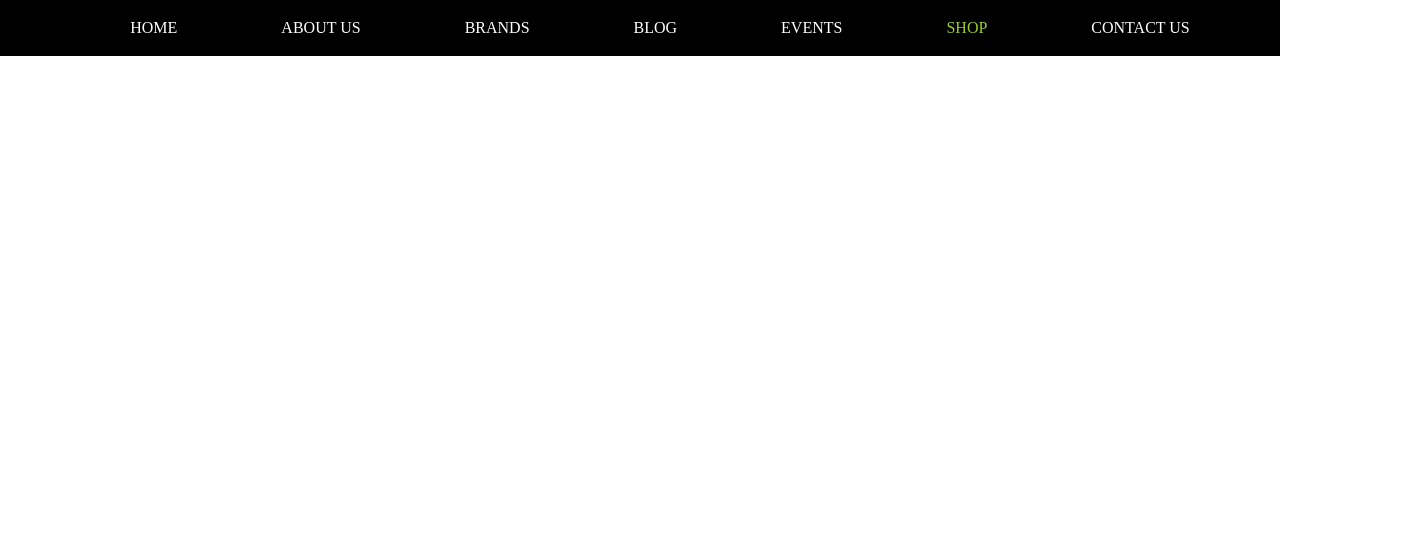
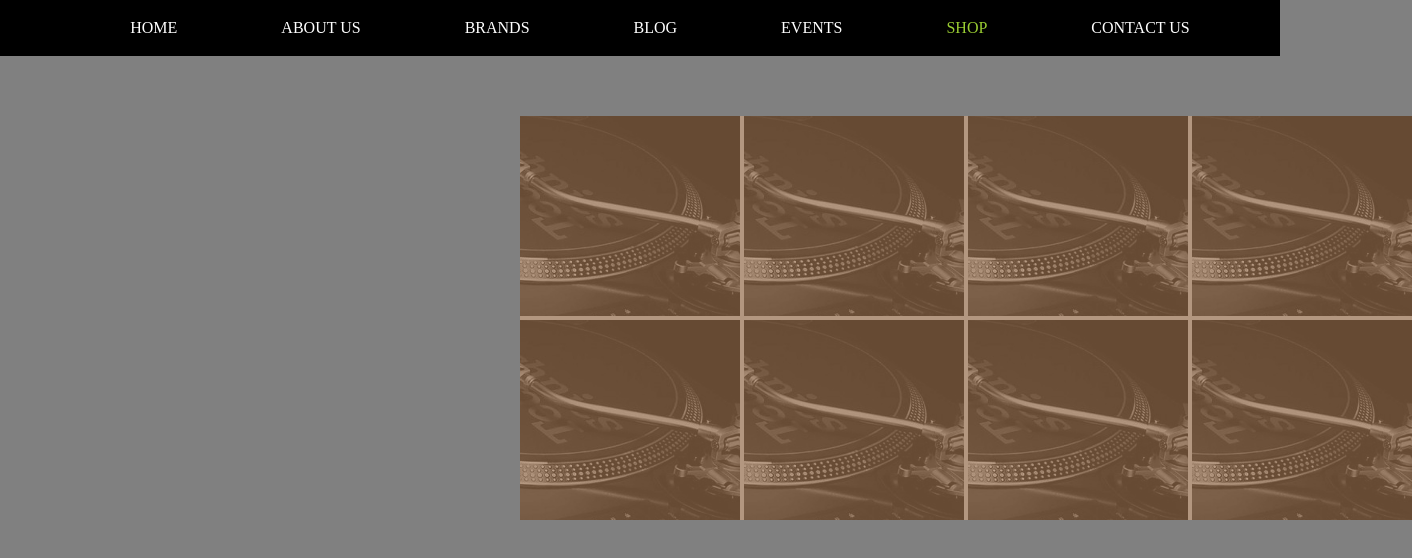
Before and after one commit to AndreasHjorth11/Hi-fi-School-Project, a plain HTML site: page Common-Blocks/Shop/Shop-Frontpage/shop-front.html in a window 1280 px wide. Shown: the whole page, 1412 px wide, since content can reach past the window. Drawn offline with Linux system fonts and the light colour scheme.

Commit message:
Add CSS Changes (Shop Frontpage)

```diff
--- /dev/null
+++ b/Common-Blocks/Shop/Shop-Frontpage/Body/body.css
@@ -0,0 +1,5 @@
+
+.shop__front-body
+{
+    background-color: grey;
+}
--- /dev/null
+++ b/Common-Blocks/Shop/Shop-Frontpage/Main-Image-Section/Main Images/Image-text/image-text.css
@@ -0,0 +1,7 @@
+.img__text
+{
+    font-family: Arial;
+    font-size: 1.5em;
+    color: white;
+    position: absolute;
+}
--- /dev/null
+++ b/Common-Blocks/Shop/Shop-Frontpage/Main-Image-Section/Main Images/images.css
@@ -0,0 +1,8 @@
+
+
+.main__image
+{
+    width: 220px;
+    height: 200px;
+    object-fit: cover;
+}
--- /dev/null
+++ b/Common-Blocks/Shop/Shop-Frontpage/Main-Image-Section/image-section.css
@@ -0,0 +1,23 @@
+
+
+.main__image-section
+{
+    width: 892px;
+    grid-row: 2;
+    grid-column: 2;
+    position: relative;
+}
+
+.main__image-section:before {
+    content: "";
+    display: block;
+    position: absolute;
+    top: 0px;
+    bottom: 0;
+    left: 0px;
+    right: 0;
+    width: 100%;
+    height: 404px;
+    background: rgba(255, 186, 129, 0.568);
+    opacity: 70%;
+  }
--- /dev/null
+++ b/Common-Blocks/Shop/Shop-Frontpage/Shop Front Main/Main Grid/mainGrid.css
@@ -0,0 +1,7 @@
+.shop__front-main
+{
+    display: grid;
+    grid-template-columns: 520px 200px 200px;
+    grid-template-rows: 60px 100px 100px;
+    gap: 0px;
+}
--- a/Common-Blocks/Shop/Shop-Frontpage/Shop Navigation/List Items/li.css
+++ b/Common-Blocks/Shop/Shop-Frontpage/Shop Navigation/List Items/li.css
@@ -4,6 +4,7 @@
     list-style: none;
     margin: 50px;
     color: white;
+    cursor: pointer;
 }
 
 .shop
--- a/Common-Blocks/Shop/Shop-Frontpage/shop-front.html
+++ b/Common-Blocks/Shop/Shop-Frontpage/shop-front.html
@@ -9,9 +9,16 @@
     <link rel="stylesheet" href="/Common-Blocks/Shop/Shop-Frontpage/Shop Navigation/Navigation/nav.css">
     <link rel="stylesheet" href="/Common-Blocks/Shop/Shop-Frontpage/Shop Navigation/Unordered List/ul.css">
     <link rel="stylesheet" href="/Common-Blocks/index.css">
+
+    <link rel="stylesheet" href="/Common-Blocks/Shop/Shop-Frontpage/Body/body.css">
+
+    <link rel="stylesheet" href="/Common-Blocks/Shop/Shop-Frontpage/Shop Front Main/Main Grid/mainGrid.css">
+    <link rel="stylesheet" href="/Common-Blocks/Shop/Shop-Frontpage/Main-Image-Section/Main Images/images.css">
+    <link rel="stylesheet" href="/Common-Blocks/Shop/Shop-Frontpage/Main-Image-Section/image-section.css">
+    <link rel="stylesheet" href="/Common-Blocks/Shop/Shop-Frontpage/Main-Image-Section/Main Images/Image-text/image-text.css">
     <title>Shop Frontpage</title>
 </head>
-<body>
+<body class="shop__front-body">
     <nav class="shop__front-navigation">
         <ul class="navigation__ul-item">
             <li class="navigation__list-item">HOME</li>
@@ -23,5 +30,17 @@
             <li class="navigation__list-item">CONTACT US</li>
         </ul>
     </nav>
+    <main class="shop__front-main">
+        <section class="main__image-section">
+                <img class="main__image" src="/Assets/Images/Background/slide-2.jpg" alt="Sort by Brand Image">
+                <img class="main__image" src="/Assets/Images/Background/slide-2.jpg" alt="Sort by Brand Image">
+                <img class="main__image" src="/Assets/Images/Background/slide-2.jpg" alt="Sort by Brand Image">
+                <img class="main__image" src="/Assets/Images/Background/slide-2.jpg" alt="Sort by Brand Image">
+                <img class="main__image" src="/Assets/Images/Background/slide-2.jpg" alt="Sort by Brand Image">
+                <img class="main__image" src="/Assets/Images/Background/slide-2.jpg" alt="Sort by Brand Image">
+                <img class="main__image" src="/Assets/Images/Background/slide-2.jpg" alt="Sort by Brand Image">
+                <img class="main__image" src="/Assets/Images/Background/slide-2.jpg" alt="Sort by Brand Image">
+        </section>
+    </main>
 </body>
 </html>
```
